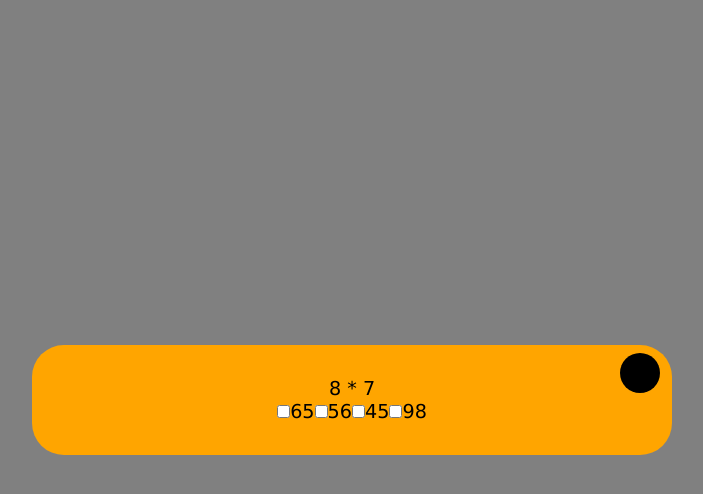
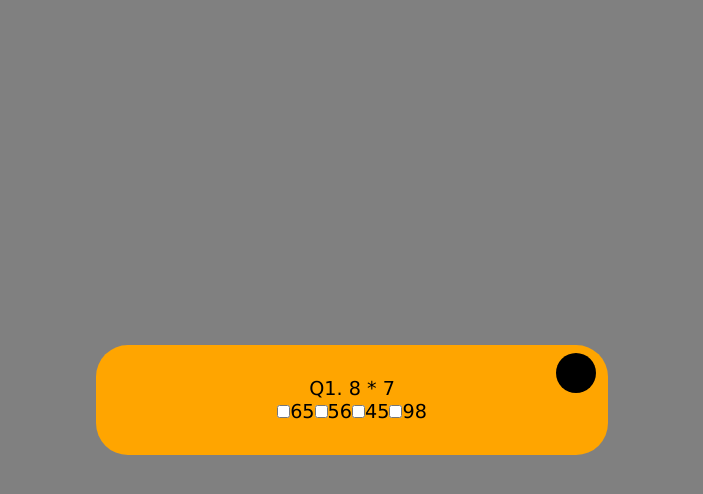
Before and after one commit to git-rishabhjain12/Quiz-Using-JavaScript, a plain HTML site: page index.html in a window 1280 px wide. Both pictures are taken after a click on the button "Start Quiz". Shown: the whole page, without its empty margins (288-991 px from the left). Drawn offline with Linux system fonts and the light colour scheme.

Commit message:
more code added

```diff
--- a/quiz.css
+++ b/quiz.css
@@ -69,11 +69,10 @@
     border: 2px solid white;
 }
 
-.qa {
-    padding: 2rem;
-    font-size: 1.2rem;
-    background-color: orange;
-    border-radius: 2rem;
+.content {
+    width: 40vw;
+    text-align: center;
+    position: relative;
 }
 
 .timer {
@@ -92,8 +91,9 @@
     color: white;
 }
 
-.content {
-    width: 50vw;
-    text-align: center;
-    position: relative;
+.qa {
+    padding: 2rem;
+    font-size: 1.2rem;
+    background-color: orange;
+    border-radius: 2rem;
 }
--- a/quiz.js
+++ b/quiz.js
@@ -1,29 +1,29 @@
 const data = [
   {
-    question: "8 * 7",
+    question: "Q1. 8 * 7",
     answer: 56,
     options: [65, 56, 45, 98],
   },
   {
-    question: "9 * 4",
+    question: "Q2. 9 * 4",
     answer: 36,
     options: [87, 45, 23, 36],
   },
-  // {
-  //   question: "110 - 78",
-  //   answer: 32,
-  //   options: [32, 44, 31, 35],
-  // },
-  // {
-  //   question: "86 / 2",
-  //   answer: 43,
-  //   options: [41, 10, 22, 43],
-  // },
-  // {
-  //   question: "22 + 32",
-  //   answer: 54,
-  //   options: [34, 40, 62, 54],
-  // },
+  {
+    question: "Q3. 110 - 78",
+    answer: 32,
+    options: [32, 44, 31, 35],
+  },
+  {
+    question: "Q4. 86 / 2",
+    answer: 43,
+    options: [41, 10, 22, 43],
+  },
+  {
+    question: "Q5. 22 + 32",
+    answer: 54,
+    options: [34, 40, 62, 54],
+  },
 ];
 
 const startBtn = document.querySelector("#start");
```
